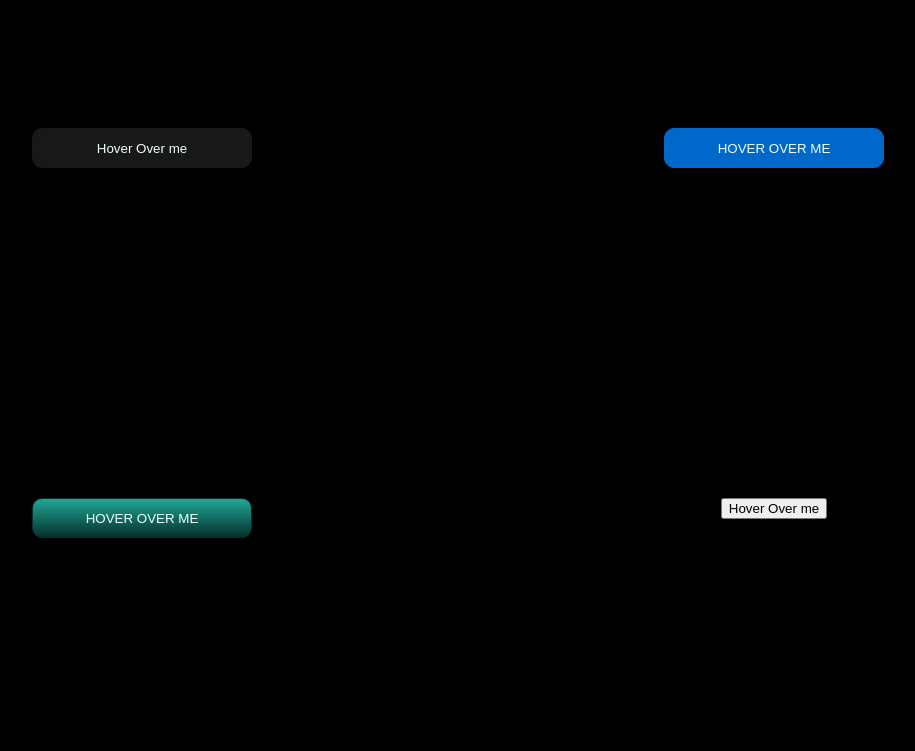
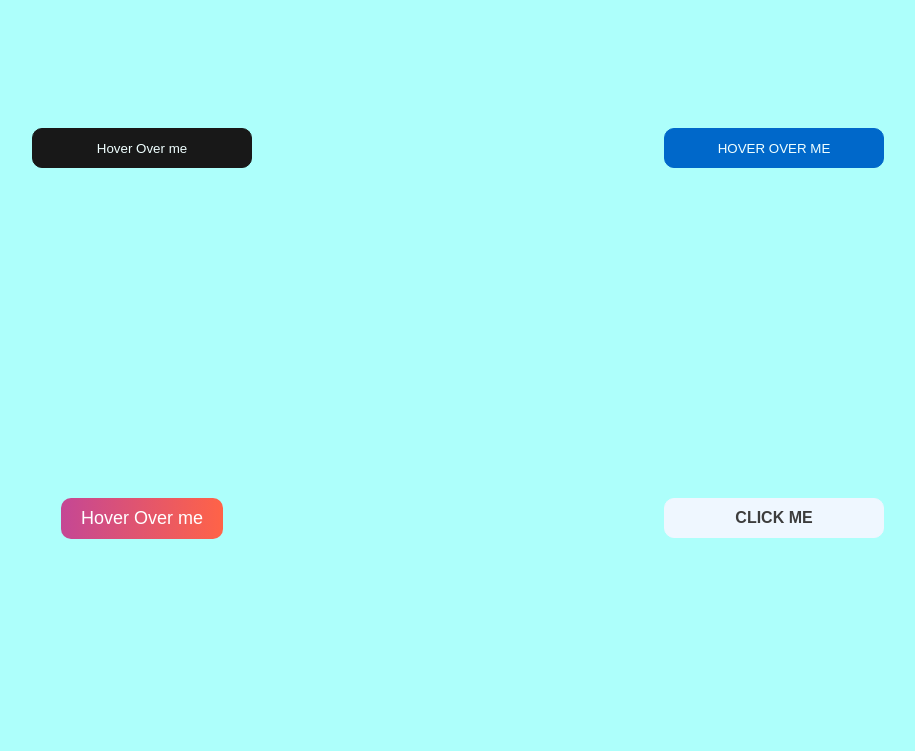
Before and after one commit to lagyal/custom-buttons, a plain HTML site: page index.html in a window 1280 px wide. Shown: the whole page, without its empty margins (182-1097 px from the left). Drawn offline with Linux system fonts and the light colour scheme.

Commit message:
Create Updated Gradient Button and Fourth Button with Shadow

```diff
--- a/index.css
+++ b/index.css
@@ -1,5 +1,5 @@
 body{
-    background-color: black;
+    background-color: rgb(173, 255, 251);
 }
 
 .container {
@@ -63,18 +63,42 @@ body{
 
 
 .thirdButton {
+    display: inline-block;
+      padding: 10px 20px;
+      text-align: center;
+      background: linear-gradient(to left, #FF6347, #8A2BE2); /* Gradient colors */
+      background-size: 200% auto;
+      background-position: right center;
+      border: none;
+      border-radius: 10px;
+      color: #fff;
+      font-size: 18px;
+      text-decoration: none;
+      transition: background-position 0.5s ease;
+}
+
+.thirdButton:hover {
+    background-position: left center;
+}
+
+.fourthButton {
     text-transform: uppercase;
     width: 220px;
     height: 40px;
-    background: linear-gradient(#20a898, #05302b) right;
-    transition: all 0.5s;
-    color: azure;
-    border: 1px solid #05302b;
+    background-color: rgb(239, 247, 255);
+    color: rgb(61, 61, 61);
+    border: 1px solid rgb(239, 247, 255);
     border-radius: 10px;
+    transition: all .3s;
+    font-size: 16px;
+    font-weight: bold;
 }
 
-.thirdButton:hover {
-    background: linear-gradient(#05574d, #031d1a) right;
-    border: 1px solid #031d1a;
-    transition: all .5s;
+.fourthButton:hover {
+    box-shadow: 0 5px 10px #2e2e2e;
 }
+
+.fourthButton:active {
+    box-shadow: 0 5px 10px #2e2e2e;
+    transform: translateY(-5px);
+}
--- a/index.html
+++ b/index.html
@@ -18,7 +18,7 @@
             <button class="thirdButton">Hover Over me</button>
         </div>
         <div class="secondDiv">
-            <button class="fourthButton">Hover Over me</button>
+            <button class="fourthButton">Click me</button>
         </div>
     </div>
 
```
